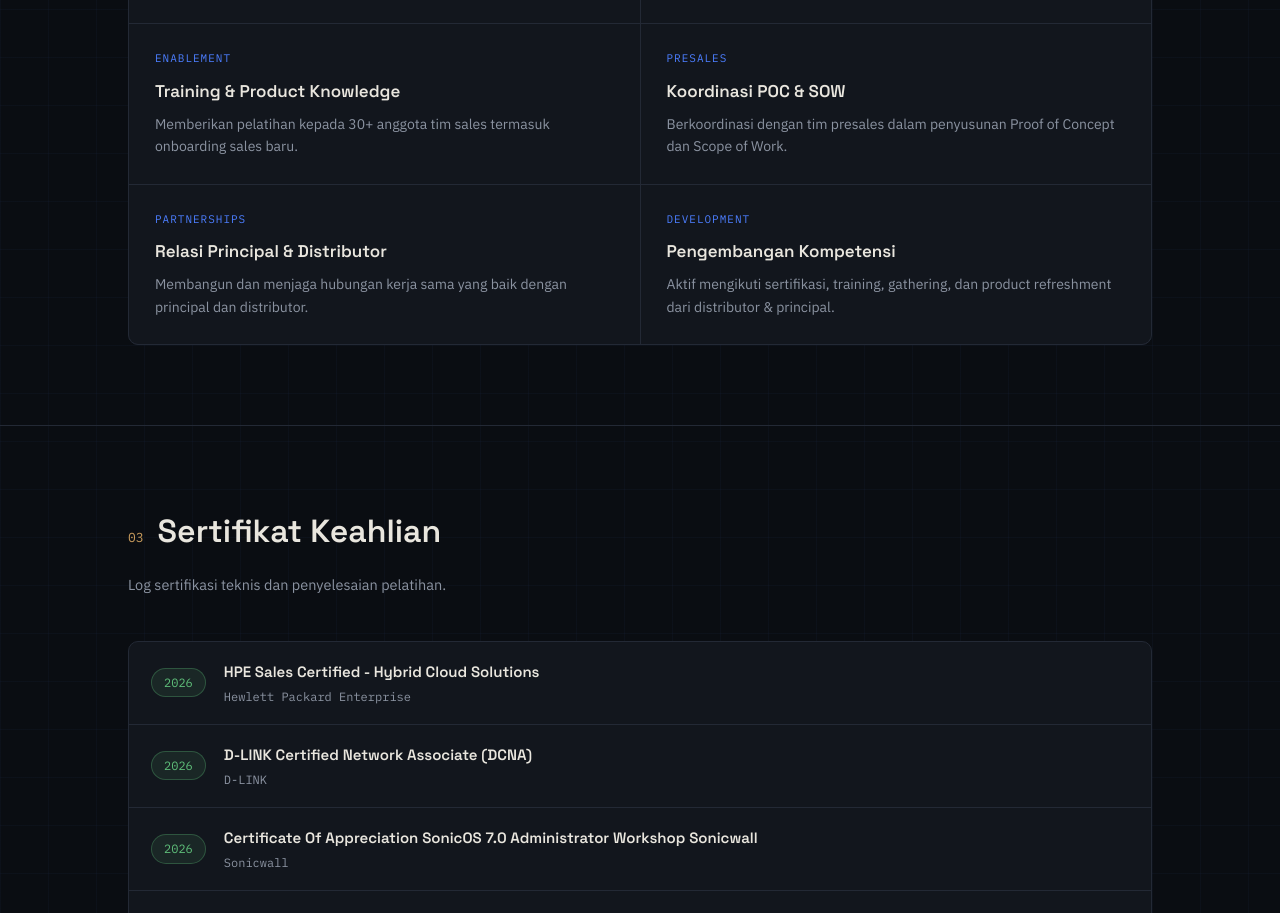
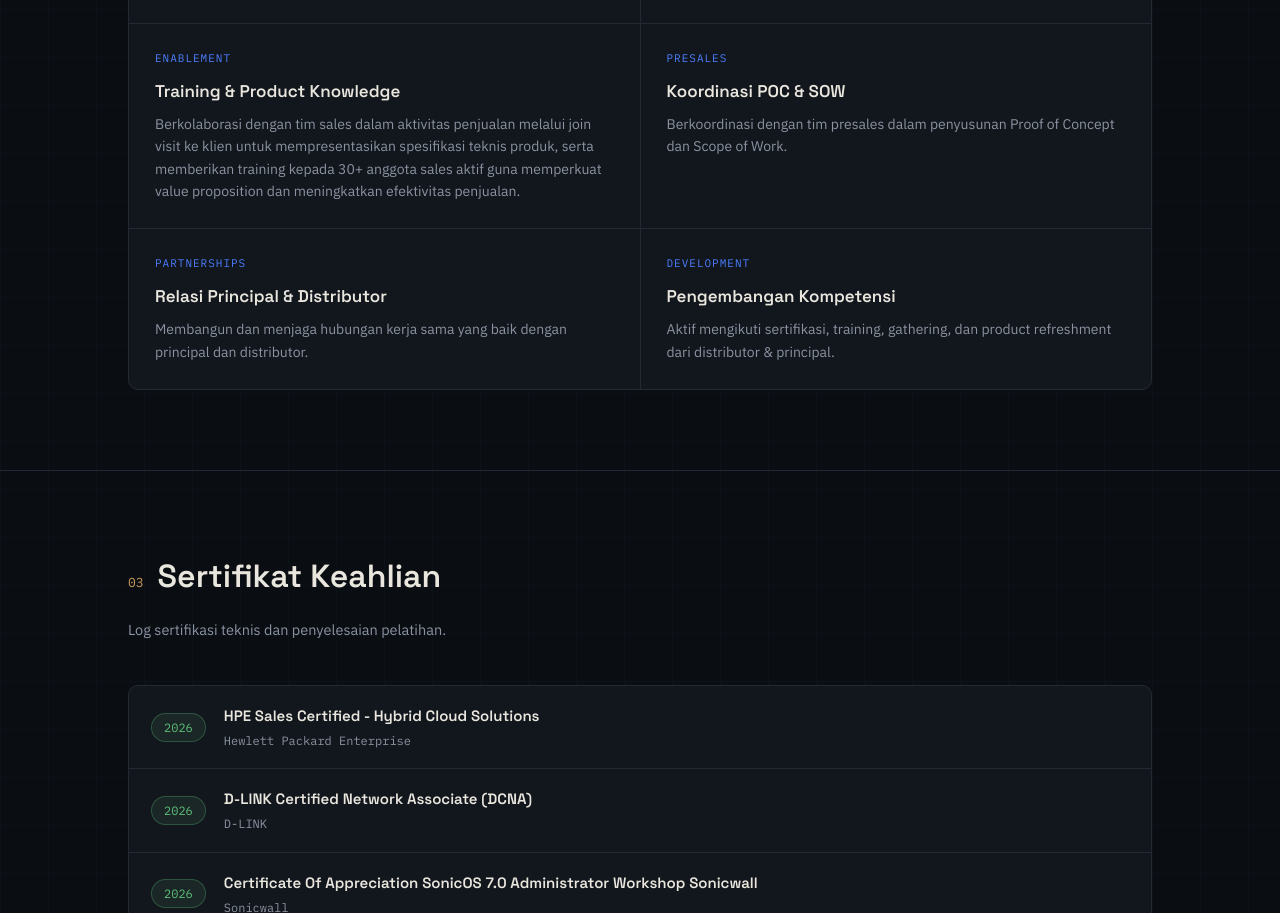
Before and after one commit to alwi-yusuf/Portfolio, a plain HTML site: page index.html in a window 1280 px wide. Shown: the part 1815-2728 px from the top of the page. Drawn offline with Linux system fonts and the light colour scheme.

Commit message:
Update index.html

```diff
--- a/index.html
+++ b/index.html
@@ -297,7 +297,7 @@
       <div class="module">
         <div class="tag">ENABLEMENT</div>
         <h3>Training &amp; Product Knowledge</h3>
-        <p>Memberikan pelatihan kepada 30+ anggota tim sales termasuk onboarding sales baru.</p>
+        <p>Berkolaborasi dengan tim sales dalam aktivitas penjualan melalui join visit ke klien untuk mempresentasikan spesifikasi teknis produk, serta memberikan training kepada 30+ anggota sales aktif guna memperkuat value proposition dan meningkatkan efektivitas penjualan.</p>
       </div>
       <div class="module">
         <div class="tag">PRESALES</div>
```
